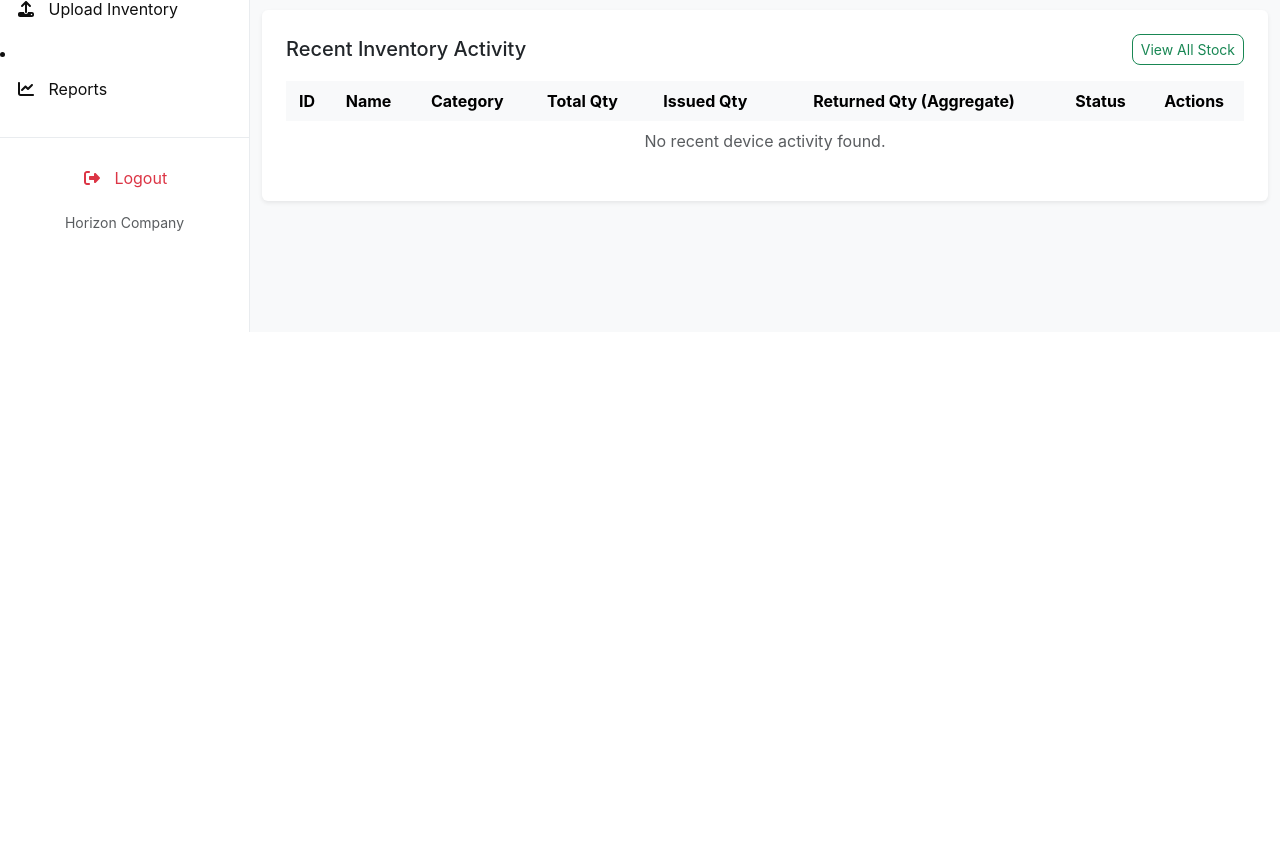
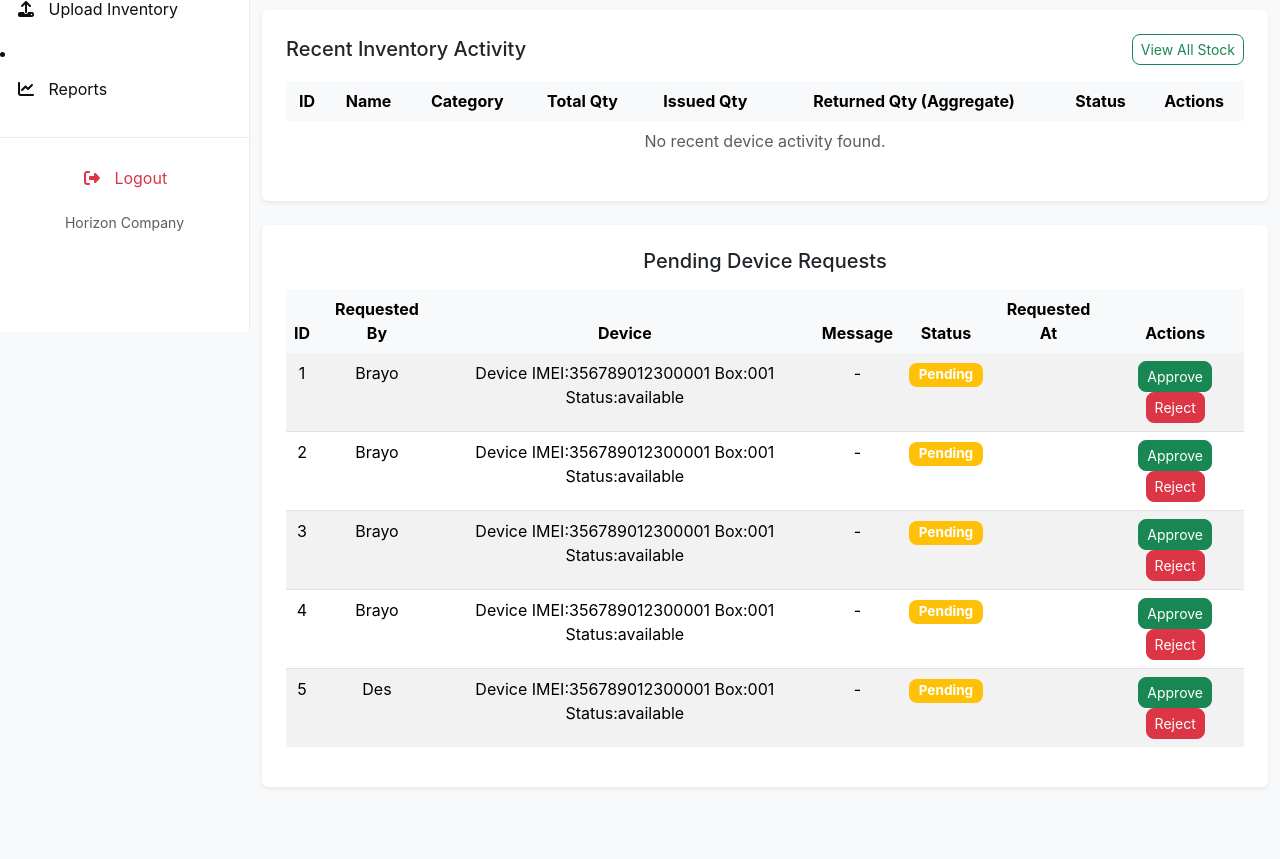
Before and after one commit to Brian-oum/Horizon-Inventory-management-system, a Django app: page /store_clerk_dashboard/ in a window 1280 px wide. Shown: the part 468-1327 px from the top of the page. Before the commit the page ends 800 px from the top, so only its background shows below. Run offline with Django 5.2, Linux system fonts and the light colour scheme; a user stored in the database is signed in; data comes from the database, SQL or seed files in the repository; both versions use the stored data as it was after the commit; data that the repository does not hold is empty; some libraries are stand-ins or nearby versions.

Commit message:
connected the requests to store clerks side and added client information when making requests

```diff
--- a/invent/templates/invent/requestor_dashboard.html
+++ b/invent/templates/invent/requestor_dashboard.html
@@ -293,7 +293,7 @@
           </a>
         </li>
         <li class="nav-item mb-2">
-          <a class="nav-link {% if request.resolver_match.url_name == 'request_item' %}active{% endif %}" href="{% url 'request_item' %}">
+          <a class="nav-link {% if request.resolver_match.url_name == 'request_device' %}active{% endif %}" href="{% url 'request_device' %}">
             <i class="fas fa-fw fa-share-square me-2"></i> <span>Request Item</span>
           </a>
         </li>
@@ -334,7 +334,7 @@
     {% block main_content %}
     <div class="d-flex justify-content-between align-items-center mb-4 flex-wrap">
       <h2 class="greeting mb-3 mb-md-0 animate__animated animate__fadeInLeft">Hello {{ user.first_name|default:user.username }}!</h2>
-      <a href="{% url 'request_item' %}" class="btn btn-success animate__animated animate__fadeInRight">
+      <a href="{% url 'request_device' %}" class="btn btn-success animate__animated animate__fadeInRight">
         <i class="fas fa-plus me-2"></i> New Request
       </a>
     </div>
--- a/invent/templates/invent/store_clerk_dashboard.html
+++ b/invent/templates/invent/store_clerk_dashboard.html
@@ -143,6 +143,48 @@
         </table>
     </div>
 </div>
+<!-- Pending Device Requests -->
+<div class="bg-white p-4 rounded shadow-sm mb-4">
+    <h5 class="mb-3">Pending Device Requests</h5>
+    <div class="table-responsive">
+        <table class="table table-striped">
+            <thead class="table-light">
+                <tr>
+                    <th>ID</th>
+                    <th>Requested By</th>
+                    <th>Device</th>
+                    <th>Message</th>
+                    <th>Status</th>
+                    <th>Requested At</th>
+                    <th>Actions</th>
+                </tr>
+            </thead>
+            <tbody>
+                {% for req in pending_device_requests %}
+                <tr>
+                    <td>{{ req.id }}</td>
+                    <td>{{ req.requestor.username }}</td>
+                    <td>{{ req.device }}</td>
+                    <td>{{ req.message|default:"-" }}</td>
+                    <td>
+                        <span class="badge {% if req.status == 'Pending' %}bg-warning{% else %}bg-success{% endif %}">
+                            {{ req.status }}
+                        </span>
+                    </td>
+                    <td>{{ req.created_at|date:"Y-m-d H:i" }}</td>
+                    <td>
+                        <a href="{% url 'approve_request' req.id %}" class="btn btn-sm btn-success">Approve</a>
+                        <a href="{% url 'reject_request' req.id %}" class="btn btn-sm btn-danger">Reject</a>
+                    </td>
+                </tr>
+                {% empty %}
+                <tr><td colspan="7" class="text-center text-muted">No pending requests.</td></tr>
+                {% endfor %}
+            </tbody>
+        </table>
+    </div>
+</div>
+
 {% endblock %}
 
 {% block extra_js %}
--- a/invent/urls.py
+++ b/invent/urls.py
@@ -8,7 +8,7 @@ urlpatterns = [
 
     # Requestor Paths
     path('', views.requestor_dashboard, name='requestor_dashboard'),
-    path('request_item/', views.request_item, name='request_item'),
+    path('request_device/', views.request_device, name='request_device'),
     path('request_summary/', views.request_summary, name='request_summary'),
     path('cancel-request/<int:request_id>/',
          views.cancel_request, name='cancel_request'),
@@ -51,4 +51,7 @@ urlpatterns = [
     # IoT Box/Supplier Management
     path('add-supplier/', views.add_supplier, name='add_supplier'),
     path('add-box/', views.add_box, name='add_box'),
+    # Device Approval and Rejection
+    path('approve-request/<int:request_id>/', views.approve_request, name='approve_request'),
+    path('reject-request/<int:request_id>/', views.reject_request, name='reject_request'),
 ]
--- a/invent/views.py
+++ b/invent/views.py
@@ -22,6 +22,7 @@ from .forms import IssueItemForm
 from .forms import AdjustStockForm
 from .forms import SupplierForm, BoxForm
 from .forms import DeviceForm
+from .forms import DeviceRequestForm
 # Import the new forms for return logic
 from .forms import ReturnItemForm, SelectRequestForReturnForm  # NEW
 
@@ -138,72 +139,67 @@ def requestor_dashboard(request):
 
 
 @login_required
-def request_item(request):
-    item_id_from_get = request.GET.get('item')
+def request_device(request):
+    device_id_from_get = request.GET.get('device')
 
-    available_inventory_queryset = InventoryItem.objects.all().order_by('name')
-    available_inventory_list = [
-        item for item in available_inventory_queryset if item.quantity_remaining() > 0]
+    available_device_queryset = Device.objects.filter(status='available').order_by('imei_no')
+    available_device_list = list(available_device_queryset)
 
-    available_item_ids = [item.id for item in available_inventory_list]
-    filtered_inventory_queryset = InventoryItem.objects.filter(
-        id__in=available_item_ids).order_by('name')
-
-    # JS-safe JSON data for showing item quantity/condition
-    available_inventory_json = mark_safe(json.dumps([
+    available_device_json = mark_safe(json.dumps([
         {
-            "id": item.id,
-            "quantity_remaining": item.quantity_remaining(),
-            "condition": item.condition or "N/A"
+            "id": device.id,
+            "imei_no": device.imei_no,
+            "serial_no": device.serial_no,
+            "category": device.category,
+            "description": device.description,
+            "status": device.status,
         }
-        for item in available_inventory_list
+        for device in available_device_list
     ]))
 
     if request.method == 'POST':
-        form = ItemRequestForm(request.POST)
-        form.fields['item'].queryset = filtered_inventory_queryset
+        form = DeviceRequestForm(request.POST)
+        form.fields['device'].queryset = available_device_queryset
 
         if form.is_valid():
-            item_request = form.save(commit=False)
-            item_request.requestor = request.user
-            item_request.name = item_request.item.name
-            item_request.save()
+            device_request = form.save(requestor=request.user)  # 👈 pass requestor
 
-            # Send email notification to the requestor
+            # ✅ Email notification
             send_mail(
-                subject='Item Request Confirmation',
+                subject='Device Request Confirmation',
                 message=(
                     f"Dear {request.user.first_name or request.user.username},\n\n"
-                    f"Your request for item \"{item_request.item.name}\" has been successfully submitted.\n"
+                    f"Your request for device (IMEI: {device_request.device.imei_no}, "
+                    f"Model: {device_request.device.category}) has been submitted successfully.\n"
                     f"We will notify you once it is reviewed or issued.\n\n"
                     f"Thank you,\nInventory Management Team"
                 ),
-                from_email=None,  # Uses DEFAULT_FROM_EMAIL
+                from_email=None,
                 recipient_list=[request.user.email],
                 fail_silently=False,
             )
 
-            messages.success(request, "Item request submitted successfully!")
+            messages.success(request, "Device request submitted successfully!")
             return redirect('requestor_dashboard')
         else:
             messages.error(request, "Please correct the errors below.")
     else:
         initial_data = {}
-        if item_id_from_get and item_id_from_get.isdigit():
+        if device_id_from_get and device_id_from_get.isdigit():
             try:
-                item = InventoryItem.objects.get(id=int(item_id_from_get))
-                if item.id in available_item_ids:
-                    initial_data['item'] = item.id
-            except InventoryItem.DoesNotExist:
+                device = Device.objects.get(id=int(device_id_from_get))
+                if device in available_device_list:
+                    initial_data['device'] = device.id
+            except Device.DoesNotExist:
                 pass
 
-        form = ItemRequestForm(initial=initial_data)
-        form.fields['item'].queryset = filtered_inventory_queryset
+        form = DeviceRequestForm(initial=initial_data)
+        form.fields['device'].queryset = available_device_queryset
 
     return render(request, 'invent/request_item.html', {
         'form': form,
-        'available_inventory': available_inventory_list,
-        'available_inventory_json': available_inventory_json,
+        'available_devices': available_device_list,
+        'available_device_json': available_device_json,
     })
 
 
@@ -236,6 +232,8 @@ def cancel_request(request, request_id):
 
 # --- Store Clerk Functionality ---
 
+from .models import DeviceRequest
+
 @login_required
 @permission_required('invent.view_inventoryitem', raise_exception=True)
 def store_clerk_dashboard(request):
@@ -259,7 +257,7 @@ def store_clerk_dashboard(request):
         quantity__lte=F('returned_quantity')
     ).count()
 
-    # --- IoT Device & Box Stats ---
+    # IoT Device & Box Stats
     total_devices = Device.objects.count()
     devices_available = Device.objects.filter(status='available').count()
     devices_issued = Device.objects.filter(status='issued').count()
@@ -269,8 +267,8 @@ def store_clerk_dashboard(request):
     boxes_in_progress = Box.objects.filter(status='in_progress').count()
     boxes_completed = Box.objects.filter(status='completed').count()
 
-    # --- Recent Device Activity (for dashboard table) ---
-    from .models import IssuanceRecord  # If not already imported
+    # Recent Device Activity
+    from .models import IssuanceRecord
     recent_issuances = (
         IssuanceRecord.objects
         .select_related('device', 'device__box', 'client')
@@ -280,13 +278,15 @@ def store_clerk_dashboard(request):
     recent_devices = []
     for record in recent_issuances:
         if record.device.id not in seen:
-            # Attach extra fields for template compatibility
             record.device.current_client = record.client
             record.device.issued_at = record.issued_at
             recent_devices.append(record.device)
             seen.add(record.device.id)
-        if len(recent_devices) >= 5:  # Only show 5 most recent unique devices
+        if len(recent_devices) >= 5:
             break
+
+    # ✅ Add Device Requests here
+    pending_device_requests = DeviceRequest.objects.filter(status="Pending").select_related("requestor", "device")
 
     context = {
         'total_items': total_inventory_items,
@@ -295,7 +295,8 @@ def store_clerk_dashboard(request):
         'items': items_for_dashboard,
         'pending_requests_count': pending_requests_count,
         'issued_but_not_fully_returned_count': issued_but_not_fully_returned_count,
-        # --- IoT stats below ---
+
+        # IoT stats
         "total_devices": total_devices,
         "devices_available": devices_available,
         "devices_issued": devices_issued,
@@ -303,38 +304,31 @@ def store_clerk_dashboard(request):
         "total_boxes": total_boxes,
         "boxes_in_progress": boxes_in_progress,
         "boxes_completed": boxes_completed,
-        # --- Add this! ---
+
+        # Tables
         "recent_devices": recent_devices,
+        "pending_device_requests": pending_device_requests,  # ✅ pass to template
     }
     return render(request, 'invent/store_clerk_dashboard.html', context)
 
-# Box and supplier views
+# invent/views.py
+@login_required
+@permission_required('invent.change_devicerequest', raise_exception=True)
+def approve_request(request, request_id):
+    device_request = get_object_or_404(DeviceRequest, id=request_id)
+    device_request.status = "Approved"
+    device_request.save()
+    messages.success(request, f"Request {device_request.id} approved successfully.")
+    return redirect("store_clerk_dashboard")
 
-
-def add_supplier(request):
-    if request.method == 'POST':
-        form = SupplierForm(request.POST)
-        if form.is_valid():
-            form.save()
-            # Change this if you want to redirect elsewhere
-            return redirect('store_clerk_dashboard')
-    else:
-        form = SupplierForm()
-    return render(request, 'invent/add_supplier.html', {'form': form})
-
-
-def add_box(request):
-    if request.method == 'POST':
-        form = BoxForm(request.POST)
-        if form.is_valid():
-            form.save()
-            # Change this if you want to redirect elsewhere
-            return redirect('store_clerk_dashboard')
-    else:
-        form = BoxForm()
-    return render(request, 'invent/add_box.html', {'form': form})
-
-# invent/views.py
+@login_required
+@permission_required('invent.change_devicerequest', raise_exception=True)
+def reject_request(request, request_id):
+    device_request = get_object_or_404(DeviceRequest, id=request_id)
+    device_request.status = "Rejected"
+    device_request.save()
+    messages.warning(request, f"Request {device_request.id} rejected.")
+    return redirect("store_clerk_dashboard")
 
 
 @login_required
@@ -756,6 +750,33 @@ def adjust_stock(request):
         'recent_transactions': recent_transactions,
     }
     return render(request, 'invent/adjust_stock.html', context)
+def add_supplier(request):
+    if request.method == 'POST':
+        form = SupplierForm(request.POST)
+        if form.is_valid():
+            form.save()
+            messages.success(request, "Supplier added successfully!")
+            return redirect('store_clerk_dashboard')  # go back to clerk dashboard
+        else:
+            messages.error(request, "Please correct the errors below.")
+    else:
+        form = SupplierForm()
+
+    return render(request, 'invent/add_supplier.html', {'form': form})
+
+def add_box(request):
+    if request.method == 'POST':
+        form = BoxForm(request.POST)
+        if form.is_valid():
+            form.save()
+            messages.success(request, "Box added successfully!")
+            return redirect('store_clerk_dashboard')  # Redirect to dashboard
+        else:
+            messages.error(request, "Please correct the errors below.")
+    else:
+        form = BoxForm()
+
+    return render(request, 'invent/add_box.html', {'form': form})
 
 
 @login_required
```
Also changed, not shown: invent/forms.py (+29 -0 lines), invent/models.py (+95 -12 lines), invent/templates/invent/request_item.html (+77 -48 lines), db.sqlite3, invent/migrations/0017_devicerequest.py (added), invent/migrations/0018_devicerequest_client.py (added).
